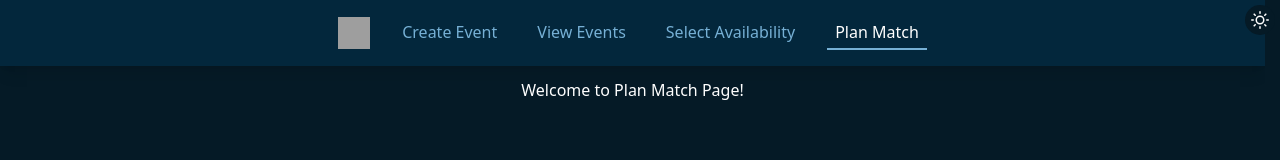
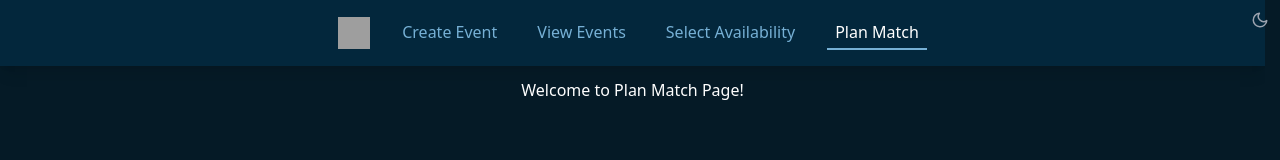
Before and after one commit to jazzorpheus/jof-scheduler, a React (Vite) app: page /plan in a window 1280 px wide. Shown: the top 160 px of the page. Built offline with nearby package versions, Linux system fonts and the light colour scheme; grey boxes are pictures that could not be loaded.

Commit message:
re-style theme toggle and add transition

```diff
--- a/src/routes/__root.jsx
+++ b/src/routes/__root.jsx
@@ -1,5 +1,10 @@
 import { createContext, useState, useEffect, useContext } from "react";
-import { createRootRoute, Link, Outlet, useLocation } from "@tanstack/react-router";
+import {
+  createRootRoute,
+  Link,
+  Outlet,
+  useLocation,
+} from "@tanstack/react-router";
 import { TanStackRouterDevtools } from "@tanstack/react-router-devtools";
 import { Menu, X } from "lucide-react";
 import { motion, AnimatePresence } from "motion/react";
@@ -80,17 +85,54 @@ const MoonIcon = () => (
 
 const ThemeToggle = () => {
   const { theme, toggleTheme } = useTheme();
+  const [isHovered, setIsHovered] = useState(false);
+
+  const isLight = theme === "light";
+  const showMoon = isLight ? isHovered : !isHovered;
 
   return (
     <button
       onClick={toggleTheme}
-      className="fixed top-0 right-0 p-2 z-50 scale-75 rounded-full text-gray-600 hover:bg-gray-300 dark:text-white dark:bg-jof-blue-900 dark:hover:bg-blue-800"
+      onMouseEnter={() => setIsHovered(true)}
+      onMouseLeave={() => setIsHovered(false)}
       aria-label="Toggle theme"
+      className={`
+        fixed top-0 right-0 p-2 z-50 scale-75 rounded-full transition-colors
+        ${isLight ? "text-slate-700" : "dark:text-gray-400"}
+        ${isHovered && isLight ? "hover:bg-jof-blue-700 hover:text-slate-200" : ""}
+        ${isHovered && !isLight ? "dark:hover:text-black dark:hover:bg-slate-300" : ""}
+      `}
     >
-      {theme === "light" ? <MoonIcon /> : <SunIcon />}
+      <AnimatePresence mode="wait">
+        <motion.div
+          key={showMoon ? "moon" : "sun"}
+          initial={{ opacity: 0, y: -6 }}
+          animate={{ opacity: 1, y: 0 }}
+          exit={{ opacity: 0, y: 6 }}
+          transition={{ duration: 0.15, ease: [0.4, 0, 0.2, 1] }}
+        >
+          {showMoon ? <MoonIcon /> : <SunIcon />}
+        </motion.div>
+      </AnimatePresence>
     </button>
   );
 };
+
+// const ThemeToggle = () => {
+//   const { theme, toggleTheme } = useTheme();
+
+//   return (
+//     <button
+//       onClick={toggleTheme}
+//       className="fixed top-0 right-0 p-2 z-50 scale-75 rounded-full
+//               text-slate-700 hover:text-slate-200 hover:bg-jof-blue-700
+//               dark:text-gray-400 dark:hover:text-black dark:bg-jof-blue-900 dark:hover:bg-slate-300"
+//       aria-label="Toggle theme"
+//     >
+//       {theme === "light" ? <MoonIcon /> : <SunIcon />}
+//     </button>
+//   );
+// };
 
 // ! ************************************************************************** ROUTING
 
@@ -111,7 +153,10 @@ const RootLayout = () => {
         {location.pathname !== "/" && (
           <nav className="flex justify-between shadow-lg min-[571px]:justify-center items-center min-[571px]:gap-6 p-4 bg-slate-300 dark:bg-jof-blue-700 mb-3 relative">
             {/* Home Icon */}
-            <Link to="/" className="hover:drop-shadow-[0_0_8px_rgba(59,130,246,0.5)] dark:hover:drop-shadow-[0_0_8px_rgba(255,255,255,0.5)]">
+            <Link
+              to="/"
+              className="hover:drop-shadow-[0_0_8px_rgba(59,130,246,0.5)] dark:hover:drop-shadow-[0_0_8px_rgba(255,255,255,0.5)]"
+            >
               <img src="/jof_icon.ico" alt="Home" className="w-8 h-8" />
             </Link>
 
```
Also changed, not shown: src/pages/HomePage.jsx (+9 -5 lines).
